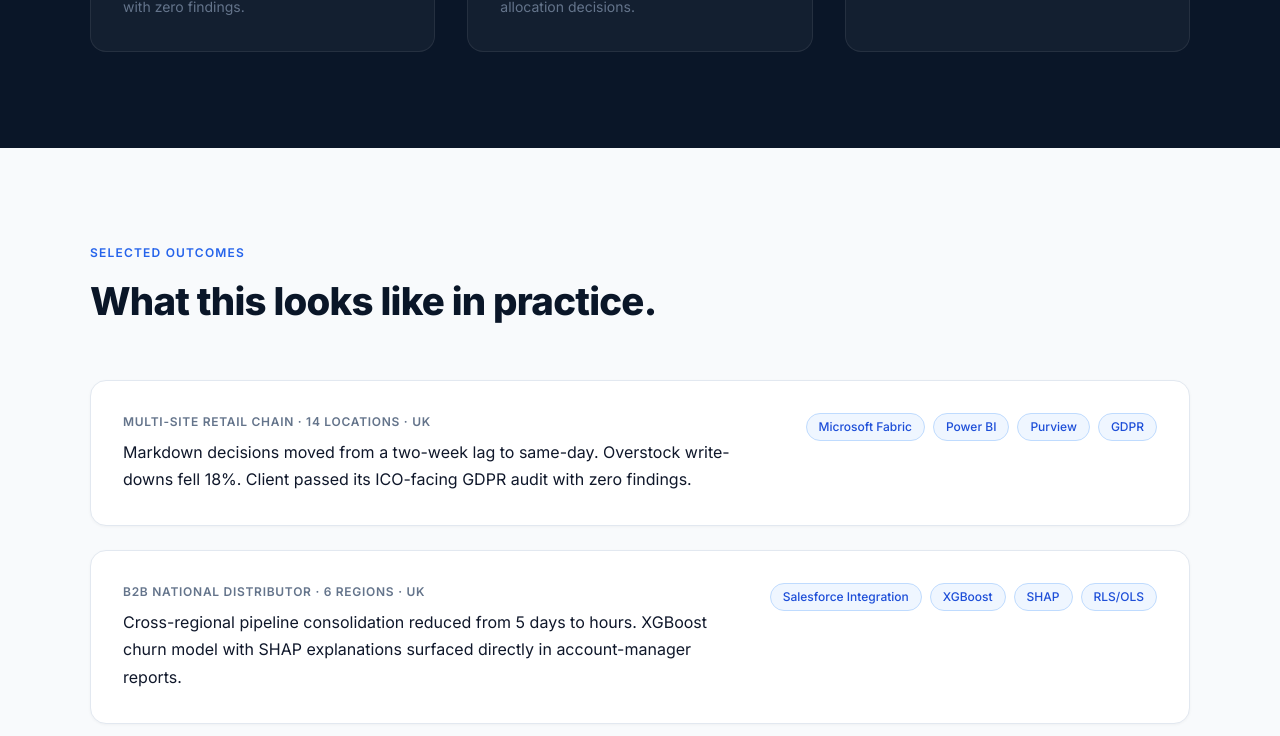
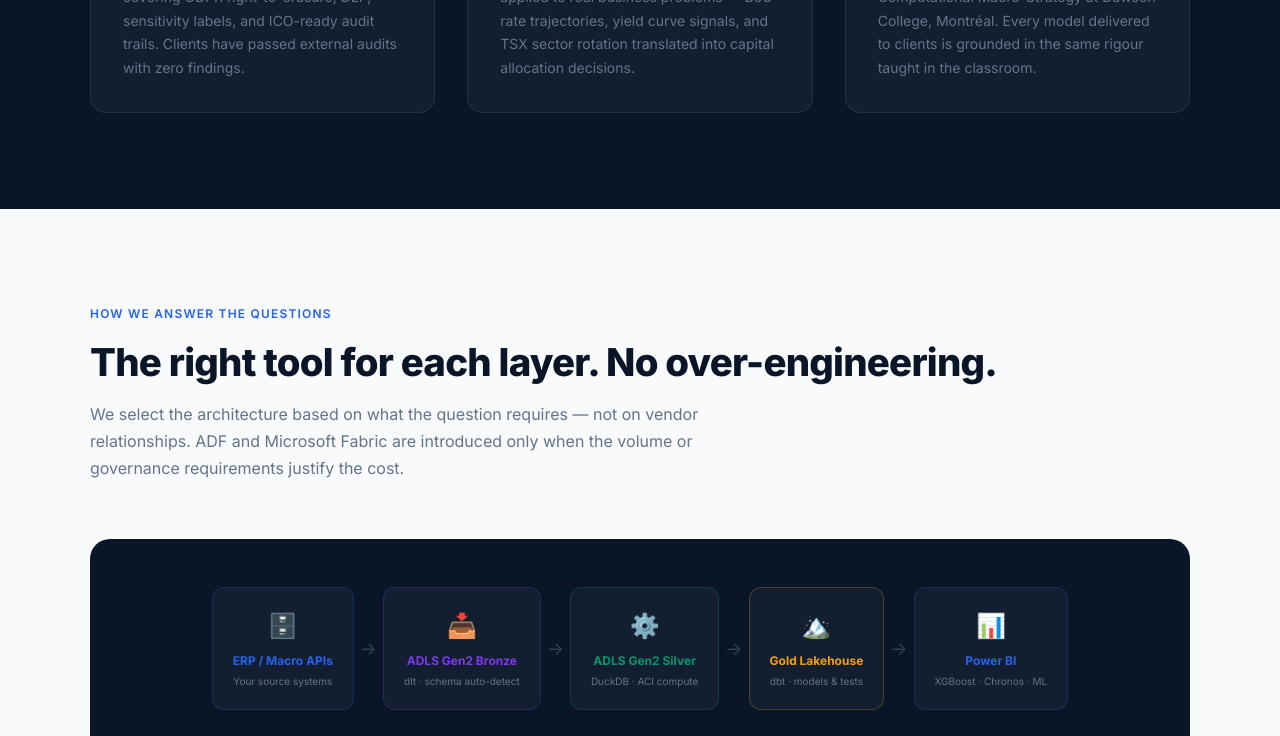
Before and after one commit to jeduclo/csuite-platform, a Next.js app: page /about in a window 1280 px wide. Shown: the part 2000-2736 px from the top of the page. Built offline with nearby package versions, Linux system fonts and the light colour scheme.

Commit message:
Update About page: PhD title, Dawson College, architecture section

```diff
--- a/app/about/page.tsx
+++ b/app/about/page.tsx
@@ -44,14 +44,15 @@
                 fontSize: "clamp(36px, 4vw, 56px)", fontWeight: "800",
                 color: "#F8FAFC", lineHeight: "1.1", letterSpacing: "-0.03em", marginBottom: "16px",
               }}>
-                Jean Duclos
+                Jean Duclos, PhD
               </h1>
               <p style={{ fontSize: "18px", color: "#94A3B8", lineHeight: "1.7", maxWidth: "600px", marginBottom: "32px" }}>
                 BI Architect and Principal Consultant with 16+ years building analytical platforms
                 that turn raw ERP data into decisions C-suite executives can act on — in minutes, not months.
+                Professor of Macroeconomics and Computational Macro-Strategy at Dawson College, Montréal.
               </p>
               <div style={{ display: "flex", gap: "12px", flexWrap: "wrap" }}>
-                {["PhD · Environmental Economics", "MSc · Big Data Analytics", "Bilingual EN/FR"].map(tag => (
+                {["PhD · Environmental Economics", "MSc · Big Data Analytics", "Professor · Dawson College", "Bilingual EN/FR"].map(tag => (
                   <div key={tag} style={{
                     background: "rgba(255,255,255,0.06)", border: "1px solid rgba(255,255,255,0.1)",
                     borderRadius: "100px", padding: "6px 16px",
@@ -81,13 +82,15 @@
               had no answer.
             </p>
             <p>
-              I built C-Suite Intelligence to close that gap. Not with another dashboard layer on top of Power BI,
-              but with a platform that connects your ERP transactions to external macro signals, runs probabilistic forecasts,
-              and surfaces a recommended action — in under 60 seconds.
+              Teaching macroeconomics and computational macro-strategy at Dawson College sharpened my conviction
+              that the tools to answer these questions already exist — they just haven&apos;t been assembled for the mid-market CFO.
+              I built C-Suite Intelligence to close that gap.
             </p>
             <p>
-              The architecture is designed to be deployed at a fraction of the cost of enterprise alternatives like Anaplan or Adaptive,
-              using the medallion pattern on Azure infrastructure your team already understands.
+              The architecture selects the right tool for each layer of the problem — dlt for schema-resilient ingestion,
+              DuckDB for cost-efficient transformation, dbt for governed Gold models, XGBoost and Chronos for prediction —
+              and introduces Microsoft Fabric or ADF only when the economics justify it.
+              The result is enterprise-grade decision intelligence at infrastructure cost.
             </p>
           </div>
         </div>
@@ -105,11 +108,11 @@
           <div style={{ display: "grid", gridTemplateColumns: "repeat(auto-fit, minmax(300px, 1fr))", gap: "32px" }}>
             {[
               { icon: "🏗️", title: "Architecture-First", desc: "Every engagement starts with structured discovery workshops with the CFO, CRO, and DPO — before a single line of code is written. The architecture is co-designed with the client." },
-              { icon: "📊", title: "End-to-End Delivery", desc: "From ingestion (Salesforce, SAP, ERP REST APIs) to governed semantic models in Microsoft Fabric and Power BI — with RLS, OLS, and Purview lineage throughout." },
-              { icon: "🤖", title: "Predictive Modelling", desc: "XGBoost, Random Forest, and time-series forecasting with SHAP explainability — translating ML outputs into narratives executives can present to their board." },
+              { icon: "📊", title: "End-to-End Delivery", desc: "From ingestion (Salesforce, SAP, ERP REST APIs) through Bronze/Silver/Gold medallion layers to governed Power BI semantic models — with RLS, OLS, and full lineage throughout." },
+              { icon: "🤖", title: "Predictive Modelling", desc: "XGBoost, Random Forest, and Chronos time-series forecasting with SHAP explainability — translating ML outputs into narratives executives can present to their board." },
               { icon: "🔒", title: "Governance & Compliance", desc: "Microsoft Purview implementations covering GDPR right-to-erasure, DLP, sensitivity labels, and ICO-ready audit trails. Clients have passed external audits with zero findings." },
               { icon: "🌎", title: "Macro Intelligence", desc: "PhD-level grounding in economics applied to real business problems — BoC rate trajectories, yield curve signals, and TSX sector rotation translated into capital allocation decisions." },
-              { icon: "🤝", title: "Board-Level Communication", desc: "Experienced presenting architecture and compliance postures to executive committees and boards. Bilingual delivery in English and French." },
+              { icon: "🎓", title: "Academic Rigour", desc: "Professor of Macroeconomics and Computational Macro-Strategy at Dawson College, Montréal. Every model delivered to clients is grounded in the same rigour taught in the classroom." },
             ].map((item, i) => (
               <div key={i} style={{
                 background: "rgba(255,255,255,0.04)", border: "1px solid rgba(255,255,255,0.08)",
@@ -124,45 +127,86 @@
         </div>
       </section>
 
-      {/* OUTCOMES */}
+      {/* HOW WE ANSWER THE QUESTIONS */}
       <section style={{ padding: "96px 24px", background: "#F8FAFC" }}>
         <div style={{ maxWidth: "1100px", margin: "0 auto" }}>
           <p style={{ fontSize: "12px", color: "#2563EB", letterSpacing: "0.1em", textTransform: "uppercase", fontWeight: 600, marginBottom: "16px" }}>
-            Selected Outcomes
+            How We Answer the Questions
           </p>
-          <h2 style={{ fontSize: "clamp(28px, 3vw, 40px)", fontWeight: "800", color: "#0A1628", letterSpacing: "-0.02em", lineHeight: "1.2", marginBottom: "56px" }}>
-            What this looks like in practice.
+          <h2 style={{ fontSize: "clamp(28px, 3vw, 40px)", fontWeight: "800", color: "#0A1628", letterSpacing: "-0.02em", lineHeight: "1.2", marginBottom: "16px" }}>
+            The right tool for each layer. No over-engineering.
           </h2>
-          <div style={{ display: "flex", flexDirection: "column", gap: "24px" }}>
+          <p style={{ fontSize: "16px", color: "#64748B", lineHeight: "1.7", maxWidth: "680px", marginBottom: "56px" }}>
+            We select the architecture based on what the question requires — not on vendor relationships.
+            ADF and Microsoft Fabric are introduced only when the volume or governance requirements justify the cost.
+          </p>
+
+          {/* Pipeline visual */}
+          <div style={{
+            background: "#0A1628", borderRadius: "20px", padding: "48px",
+            marginBottom: "56px", overflowX: "auto",
+          }}>
+            <div style={{ display: "flex", alignItems: "center", gap: "0", minWidth: "700px", justifyContent: "center" }}>
+              {[
+                { label: "ERP / Macro APIs", sub: "Your source systems", icon: "🗄️", color: "#2563EB" },
+                { label: "ADLS Gen2 Bronze", sub: "dlt · schema auto-detect", icon: "📥", color: "#7C3AED" },
+                { label: "ADLS Gen2 Silver", sub: "DuckDB · ACI compute", icon: "⚙️", color: "#059669" },
+                { label: "Gold Lakehouse", sub: "dbt · models & tests", icon: "🏔️", color: "#F59E0B" },
+                { label: "Power BI", sub: "XGBoost · Chronos · ML", icon: "📊", color: "#2563EB" },
+              ].map((step, i, arr) => (
+                <div key={i} style={{ display: "flex", alignItems: "center" }}>
+                  <div style={{
+                    background: "rgba(255,255,255,0.04)", border: `1px solid ${step.color}40`,
+                    borderRadius: "12px", padding: "20px", textAlign: "center", minWidth: "130px",
+                  }}>
+                    <div style={{ fontSize: "24px", marginBottom: "8px" }}>{step.icon}</div>
+                    <div style={{ fontSize: "12px", fontWeight: "700", color: step.color, marginBottom: "4px" }}>{step.label}</div>
+                    <div style={{ fontSize: "10px", color: "#64748B" }}>{step.sub}</div>
+                  </div>
+                  {i < arr.length - 1 && (
+                    <div style={{ padding: "0 6px", color: "#334155", fontSize: "18px" }}>→</div>
+                  )}
+                </div>
+              ))}
+            </div>
+            <p style={{ textAlign: "center", fontSize: "12px", color: "#475569", marginTop: "24px" }}>
+              ADF replaces dlt · Microsoft Fabric replaces ADLS + DuckDB + Azure SQL — when volume or governance economics justify it
+            </p>
+          </div>
+
+          {/* Questions answered */}
+          <div style={{ display: "flex", flexDirection: "column", gap: "20px" }}>
             {[
               {
-                client: "Multi-Site Retail Chain · 14 Locations · UK",
-                outcome: "Markdown decisions moved from a two-week lag to same-day. Overstock write-downs fell 18%. Client passed its ICO-facing GDPR audit with zero findings.",
-                tags: ["Microsoft Fabric", "Power BI", "Purview", "GDPR"],
+                q: "What will our cash position be in 90 days?",
+                how: "AP/AR transactions ingested via dlt into Bronze, cleaned in DuckDB Silver, modelled in dbt Gold. Chronos runs probabilistic P10/P50/P90 forecasts on the Gold layer. Output surfaced in Power BI in under 60 seconds.",
+                tags: ["dlt", "DuckDB", "dbt", "Chronos", "Power BI"],
               },
               {
-                client: "B2B National Distributor · 6 Regions · UK",
-                outcome: "Cross-regional pipeline consolidation reduced from 5 days to hours. XGBoost churn model with SHAP explanations surfaced directly in account-manager reports.",
-                tags: ["Salesforce Integration", "XGBoost", "SHAP", "RLS/OLS"],
+                q: "Are we heading toward a covenant breach?",
+                how: "DSCR computed from Gold financial models updated on each ERP ingestion cycle. Stress-tested at +100 and +200bps using scenario parameters stored in dbt. Alert threshold breaches trigger Power Automate notifications before the close.",
+                tags: ["dbt", "Azure SQL", "Power BI", "Power Automate"],
               },
               {
-                client: "C-Suite Intelligence Platform · Canada",
-                outcome: "File-based architecture delivering 12 CFO-grade answers — 13-week cash forecast, covenant breach alerts, customer default probability — at ~$150/month infrastructure cost.",
-                tags: ["Dash", "Python", "Parquet", "Next.js"],
+                q: "Which customers will default before they miss a payment?",
+                how: "AR aging, payment history, and sector macro signals joined in the Gold layer. XGBoost ensemble scores every active account weekly with SHAP waterfall explanations surfaced directly in the account-manager view.",
+                tags: ["XGBoost", "SHAP", "dbt Gold", "Macro APIs"],
+              },
+              {
+                q: "Where is macro risk entering our cost structure?",
+                how: "BoC rate trajectory, CPI/IPPI compression, and TSX sector rotation ingested from public APIs alongside your ERP data. dbt models link external signals to your margin and covenant metrics — no manual Excel overlays.",
+                tags: ["BoC API", "StatCan", "FRED", "dbt", "Power BI"],
               },
             ].map((item, i) => (
               <div key={i} style={{
                 background: "#fff", border: "1px solid #E2E8F0", borderRadius: "16px",
-                padding: "32px", display: "flex", gap: "32px", flexWrap: "wrap",
-                boxShadow: "0 1px 3px rgba(0,0,0,0.04)",
+                padding: "32px", boxShadow: "0 1px 3px rgba(0,0,0,0.04)",
               }}>
-                <div style={{ flex: 1, minWidth: "200px" }}>
-                  <p style={{ fontSize: "12px", color: "#64748B", fontWeight: 600, letterSpacing: "0.06em", textTransform: "uppercase", marginBottom: "8px" }}>
-                    {item.client}
-                  </p>
-                  <p style={{ fontSize: "16px", color: "#0F172A", lineHeight: "1.7" }}>{item.outcome}</p>
-                </div>
-                <div style={{ display: "flex", flexWrap: "wrap", gap: "8px", alignItems: "flex-start", minWidth: "200px" }}>
+                <p style={{ fontSize: "17px", fontWeight: "700", color: "#0F172A", lineHeight: "1.4", marginBottom: "12px" }}>
+                  &ldquo;{item.q}&rdquo;
+                </p>
+                <p style={{ fontSize: "15px", color: "#334155", lineHeight: "1.7", marginBottom: "16px" }}>{item.how}</p>
+                <div style={{ display: "flex", flexWrap: "wrap", gap: "8px" }}>
                   {item.tags.map(tag => (
                     <div key={tag} style={{
                       background: "#EFF6FF", border: "1px solid #BFDBFE",
```
